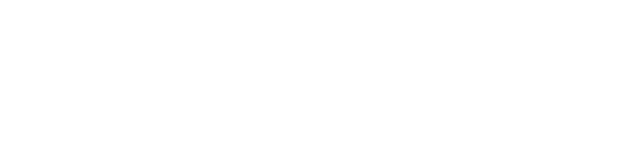
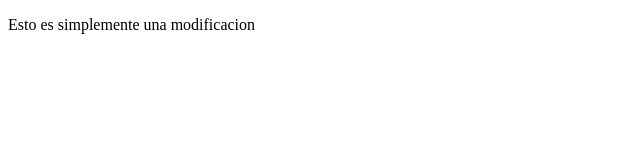
Before and after one commit to Fabiodevweb/Sistema-de-Registro, a plain HTML site: page index.html in a window 1280 px wide. Shown: the whole page, without its empty margins (0-640 px from the left). Drawn offline with Linux system fonts and the light colour scheme.

Commit message:
Agregue un parrafo

```diff
--- a/index.html
+++ b/index.html
@@ -6,6 +6,6 @@
     <title>Sistema de Registro de Juegos</title>
 </head>
 <body>
-
+    <p>Esto es simplemente una modificacion</p>
 </body>
 </html>
```
